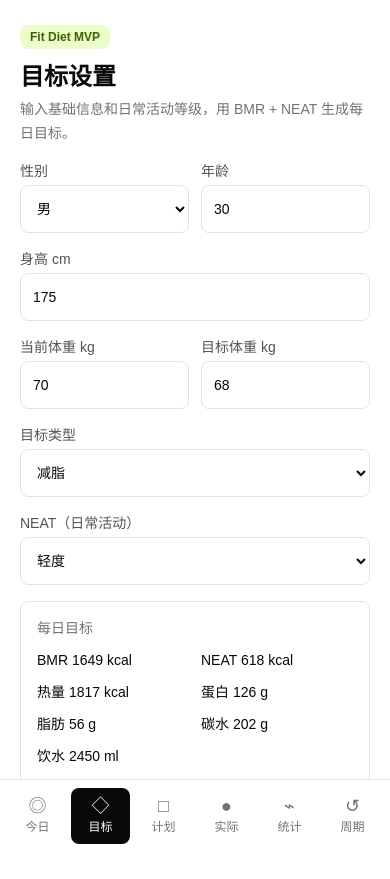
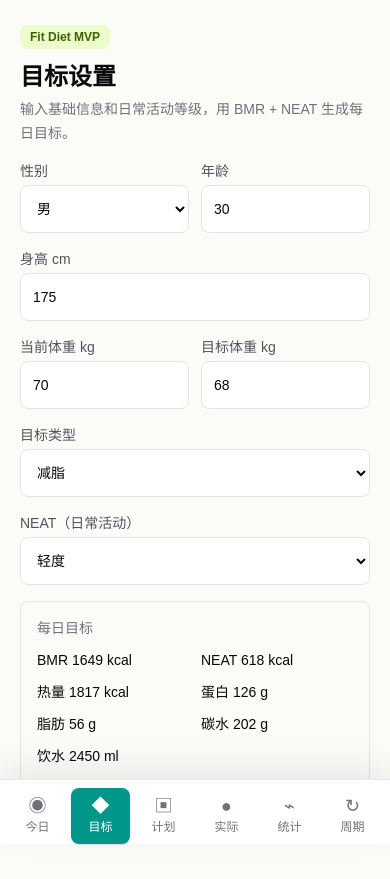
Before and after one commit to 3529335634-lang/-Fitness-Meal-Plan, a Next.js app: page /goal in a window 390 px wide. Built offline with nearby package versions, Linux system fonts and the light colour scheme.

Commit message:
Refresh mobile UI styling

```diff
--- a/src/components/mobile-shell.tsx
+++ b/src/components/mobile-shell.tsx
@@ -5,22 +5,22 @@ import { usePathname } from "next/navigation";
 import type { ReactNode } from "react";
 
 const navItems = [
-  { href: "/", label: "今日", icon: "◎" },
-  { href: "/goal", label: "目标", icon: "◇" },
-  { href: "/plan", label: "计划", icon: "□" },
+  { href: "/", label: "今日", icon: "◉" },
+  { href: "/goal", label: "目标", icon: "◆" },
+  { href: "/plan", label: "计划", icon: "▣" },
   { href: "/actual", label: "实际", icon: "●" },
   { href: "/stats", label: "统计", icon: "⌁" },
-  { href: "/cycles", label: "周期", icon: "↺" },
+  { href: "/cycles", label: "周期", icon: "↻" },
 ];
 
 export function MobileShell({ children }: { children: ReactNode }) {
   const pathname = usePathname();
 
   return (
-    <div className="min-h-screen bg-zinc-100 text-zinc-950">
-      <div className="mx-auto flex min-h-screen w-full max-w-md flex-col bg-white">
+    <div className="min-h-screen bg-[linear-gradient(180deg,#effaf6_0%,#f8faf5_42%,#f3f4f6_100%)] text-zinc-950">
+      <div className="mx-auto flex min-h-screen w-full max-w-md flex-col bg-[#fbfcf8] shadow-[0_0_40px_rgba(15,23,42,0.08)]">
         <main className="flex-1 pb-24">{children}</main>
-        <nav className="fixed inset-x-0 bottom-0 z-20 mx-auto max-w-md border-t border-zinc-200 bg-white/95 px-2 pb-[env(safe-area-inset-bottom)] pt-2 backdrop-blur">
+        <nav className="fixed inset-x-0 bottom-0 z-20 mx-auto max-w-md border-t border-teal-100 bg-white/90 px-2 pb-[env(safe-area-inset-bottom)] pt-2 shadow-[0_-12px_32px_rgba(15,23,42,0.08)] backdrop-blur">
           <div className="grid grid-cols-6 gap-1">
             {navItems.map((item) => {
               const active = pathname === item.href;
@@ -29,7 +29,9 @@ export function MobileShell({ children }: { children: ReactNode }) {
                   key={item.href}
                   href={item.href}
                   className={`flex h-14 flex-col items-center justify-center rounded-lg text-xs ${
-                    active ? "bg-zinc-950 text-white" : "text-zinc-500"
+                    active
+                      ? "bg-teal-600 text-white shadow-sm"
+                      : "text-zinc-500 hover:bg-teal-50 hover:text-teal-700"
                   }`}
                 >
                   <span className="text-lg leading-none">{item.icon}</span>
```
